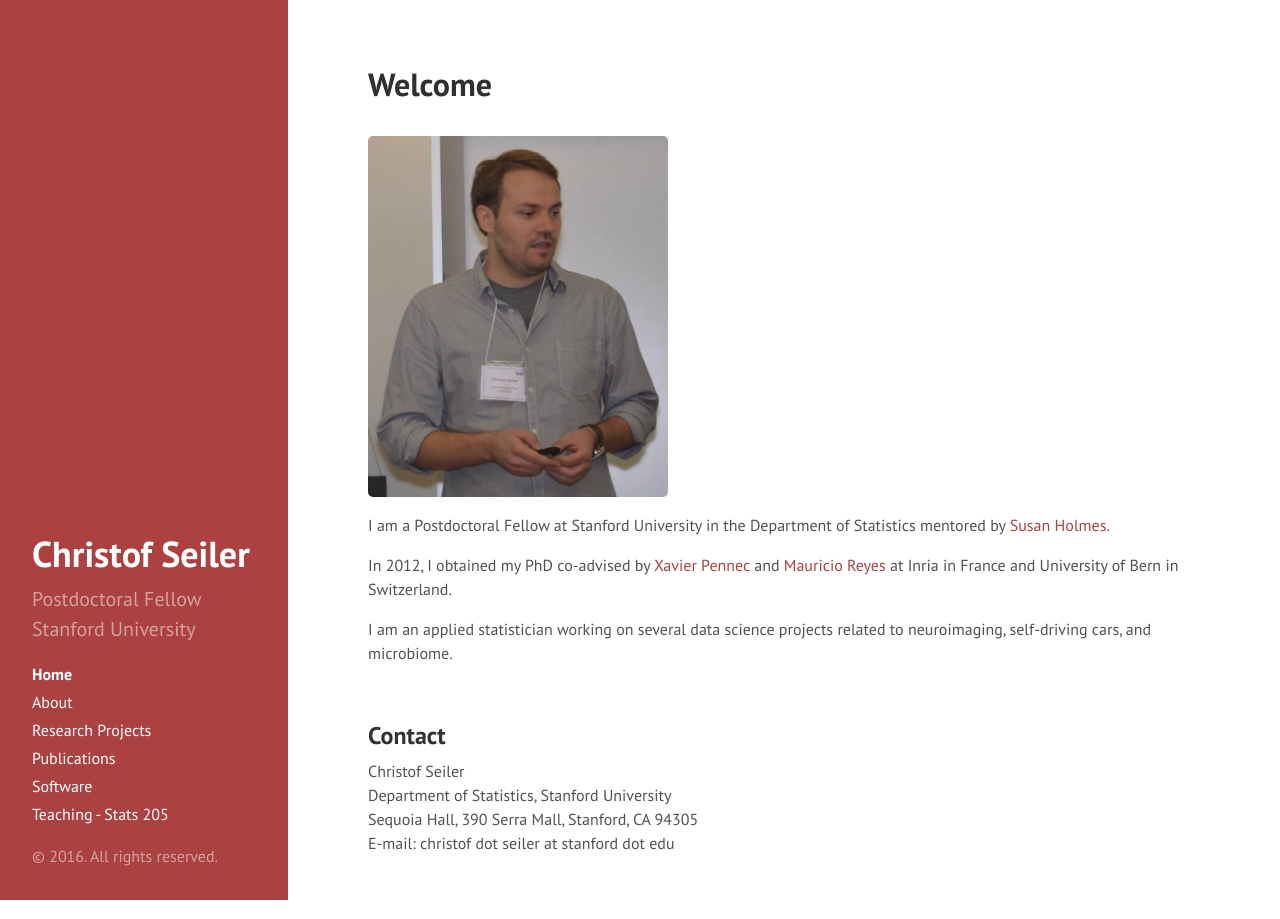
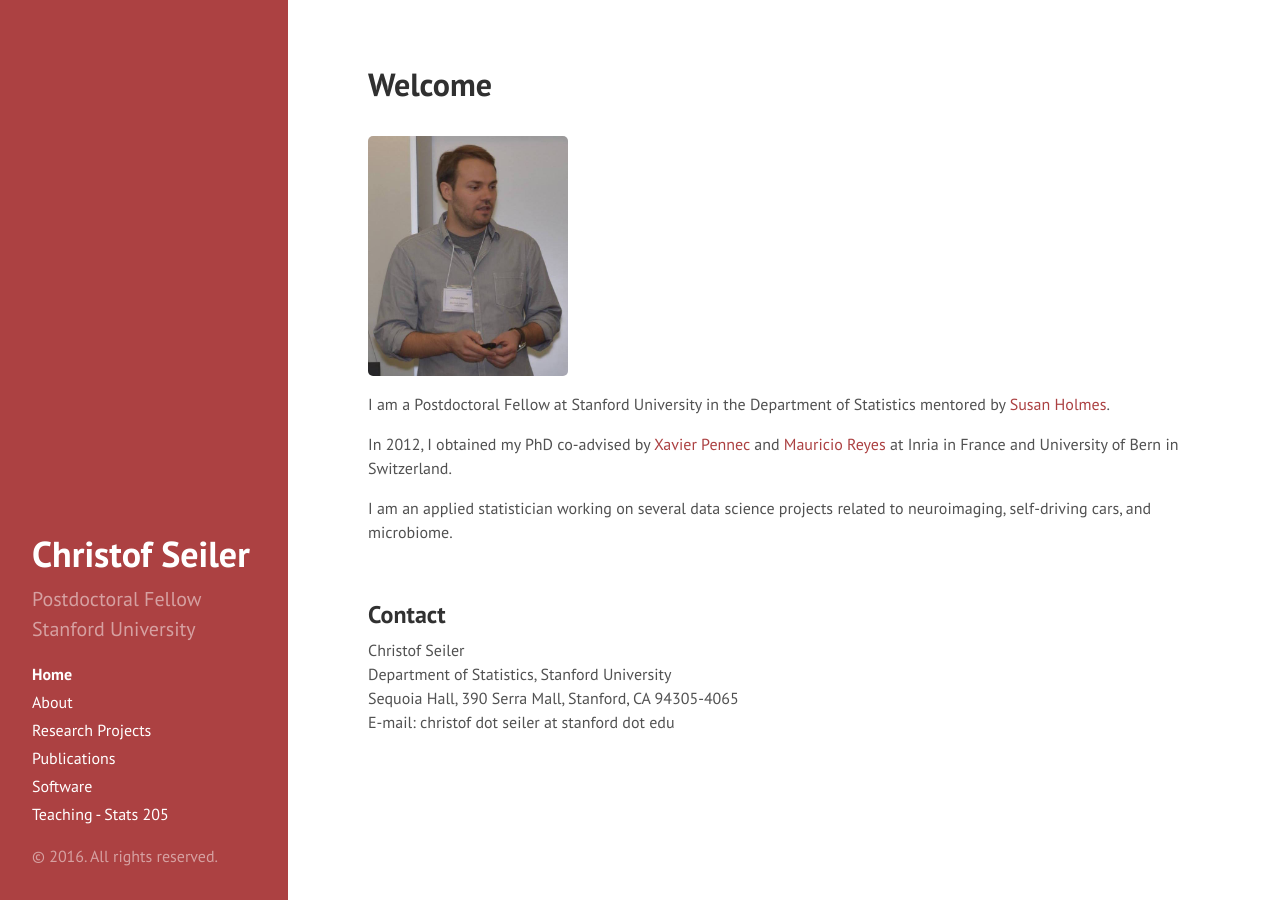
Before and after one commit to ChristofSeiler/ChristofSeiler.github.io, a Jekyll site: the page built from index.html, in a window 1280 px wide. Built offline with Jekyll 4.4.1, drawn with Linux system fonts in a browser that asks for light colours; the list of posts is cut into pages by our own code.

Commit message:
small formatting changes

```diff
--- a/index.html
+++ b/index.html
@@ -33,7 +33,7 @@ img {
 
 <br>
 
-<img src="public/Me.JPG" alt="" border="0" width="300" />
+<img src="public/Me.JPG" alt="" border="0" width="200" />
 
 <p>I am a Postdoctoral Fellow at Stanford University in the Department of Statistics mentored by <a href="http://www-stat.stanford.edu/~susan/">Susan Holmes</a>.</p>
 <p>In 2012, I obtained my PhD co-advised by <a href="http://www-sop.inria.fr/members/Xavier.Pennec/">Xavier Pennec</a> and <a href="http://www.mauricioreyes.me/">Mauricio Reyes</a> at Inria in France and University of Bern in Switzerland.</p>
@@ -44,7 +44,7 @@ img {
 <h2 id="contact">Contact</h2>
 Christof Seiler <br>
 Department of Statistics, Stanford University <br>
-Sequoia Hall, 390 Serra Mall, Stanford, CA 94305 <br>
+Sequoia Hall, 390 Serra Mall, Stanford, CA 94305-4065 <br>
 E-mail: christof dot seiler at stanford dot edu
 
 
```
